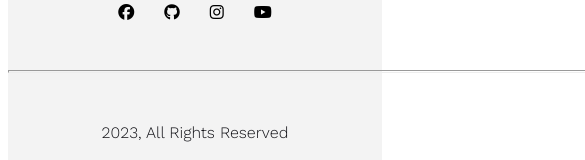
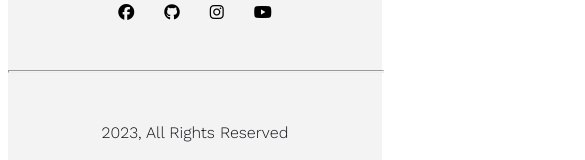
Before and after one commit to hasanali190120/JetSet-journeys, a plain HTML site: page index.html in a window 390 px wide. Shown: the part 7712-7872 px from the top of the page, 585 px wide, since content can reach past the window. Drawn offline with nearby package versions, Linux system fonts and the light colour scheme.

Commit message:
added my all getjet-journey file added

```diff
--- a/styles/responsive.css
+++ b/styles/responsive.css
@@ -175,6 +175,9 @@ footer{
 .Top-Destinations-pra{
    margin-left: 0px;
 }
+footer hr{
+   width: 100%;
+}
 .Top-Destinations-head{
    margin-left: 0px;
 }
```
